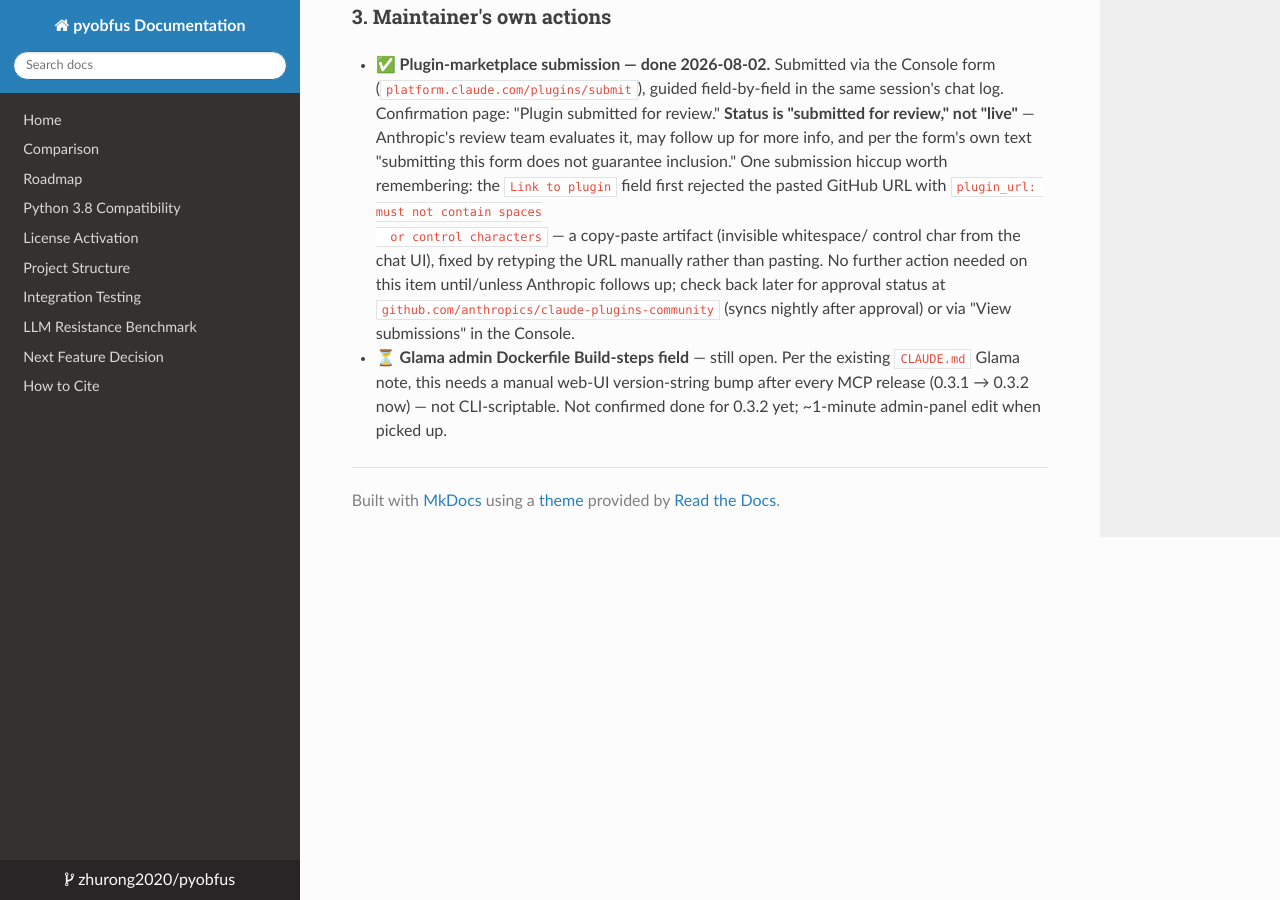
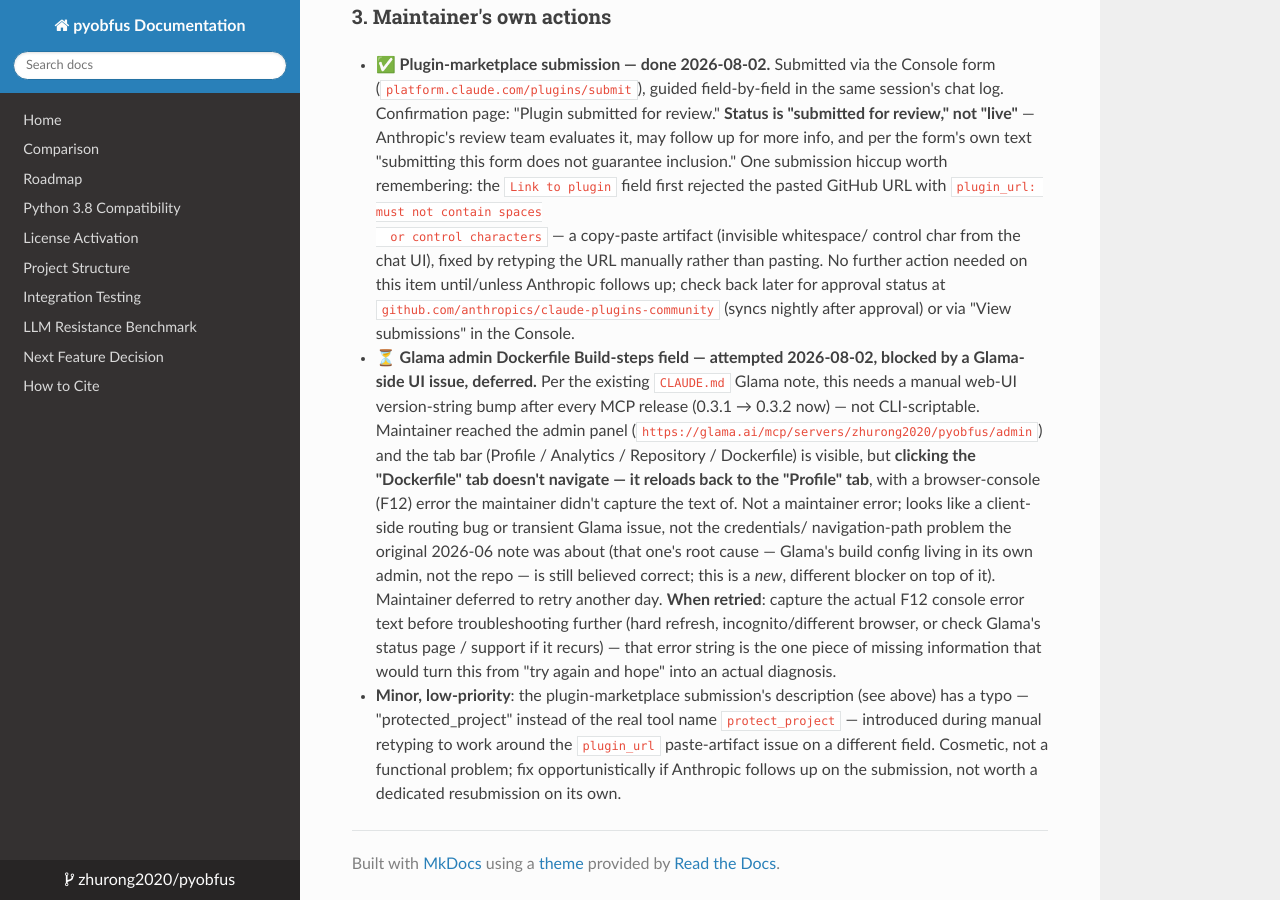
Before and after one commit to zhurong2020/pyobfus, an MkDocs documentation site: the page built from docs/DOC_SYNC_AUDIT_2026-08-02.md, in a window 1280 px wide and 900 px high, scrolled down 8667 px. Built offline with MkDocs 1.6.1, drawn with Linux system fonts in a browser that asks for light colours; nearby versions of some CDN libraries.

Commit message:
docs: record Glama admin Dockerfile attempt blocked by a UI issue
Maintainer reached the Glama admin panel and can see the tab bar
(Profile/Analytics/Repository/Dockerfile), but clicking "Dockerfile"
doesn't navigate -- it reloads back to "Profile," with an uncaptured
F12 console error. Not a maintainer error or a credentials/navigation
problem (the 2026-06 root cause about Glama's build config living in
its own admin, separate from the repo, is still believed correct) --
this looks like a new, separate client-side bug or transient issue on
Glama's side. Deferred to retry later; next attempt should capture the
actual console error text first, since that's the one missing piece
that would turn this from "retry and hope" into an actual diagnosis.

Also notes a minor, non-blocking typo in the plugin-marketplace
submission's description (protected_project vs the real tool name
protect_project) as a fix-if-convenient item.

```diff
--- a/docs/DOC_SYNC_AUDIT_2026-08-02.md
+++ b/docs/DOC_SYNC_AUDIT_2026-08-02.md
@@ -391,8 +391,28 @@ rather than re-deriving it from scratch:
   Anthropic follows up; check back later for approval status at
   `github.com/anthropics/claude-plugins-community` (syncs nightly after
   approval) or via "View submissions" in the Console.
-- **⏳ Glama admin Dockerfile Build-steps field** — still open. Per the
-  existing `CLAUDE.md` Glama note, this needs a manual web-UI version-string
-  bump after every MCP release (0.3.1 → 0.3.2 now) — not CLI-scriptable.
-  Not confirmed done for 0.3.2 yet; ~1-minute admin-panel edit when picked
-  up.
+- **⏳ Glama admin Dockerfile Build-steps field — attempted 2026-08-02,
+  blocked by a Glama-side UI issue, deferred.** Per the existing `CLAUDE.md`
+  Glama note, this needs a manual web-UI version-string bump after every MCP
+  release (0.3.1 → 0.3.2 now) — not CLI-scriptable. Maintainer reached the
+  admin panel (`https://glama.ai/mcp/servers/zhurong2020/pyobfus/admin`) and
+  the tab bar (Profile / Analytics / Repository / Dockerfile) is visible,
+  but **clicking the "Dockerfile" tab doesn't navigate — it reloads back to
+  the "Profile" tab**, with a browser-console (F12) error the maintainer
+  didn't capture the text of. Not a maintainer error; looks like a
+  client-side routing bug or transient Glama issue, not the credentials/
+  navigation-path problem the original 2026-06 note was about (that one's
+  root cause — Glama's build config living in its own admin, not the repo —
+  is still believed correct; this is a *new*, different blocker on top of
+  it). Maintainer deferred to retry another day. **When retried**: capture
+  the actual F12 console error text before troubleshooting further (hard
+  refresh, incognito/different browser, or check Glama's status page /
+  support if it recurs) — that error string is the one piece of missing
+  information that would turn this from "try again and hope" into an actual
+  diagnosis.
+- **Minor, low-priority**: the plugin-marketplace submission's description
+  (see above) has a typo — "protected_project" instead of the real tool
+  name `protect_project` — introduced during manual retyping to work around
+  the `plugin_url` paste-artifact issue on a different field. Cosmetic, not
+  a functional problem; fix opportunistically if Anthropic follows up on
+  the submission, not worth a dedicated resubmission on its own.
```
Also changed, not shown: CLAUDE.md (+3 -1 lines).
